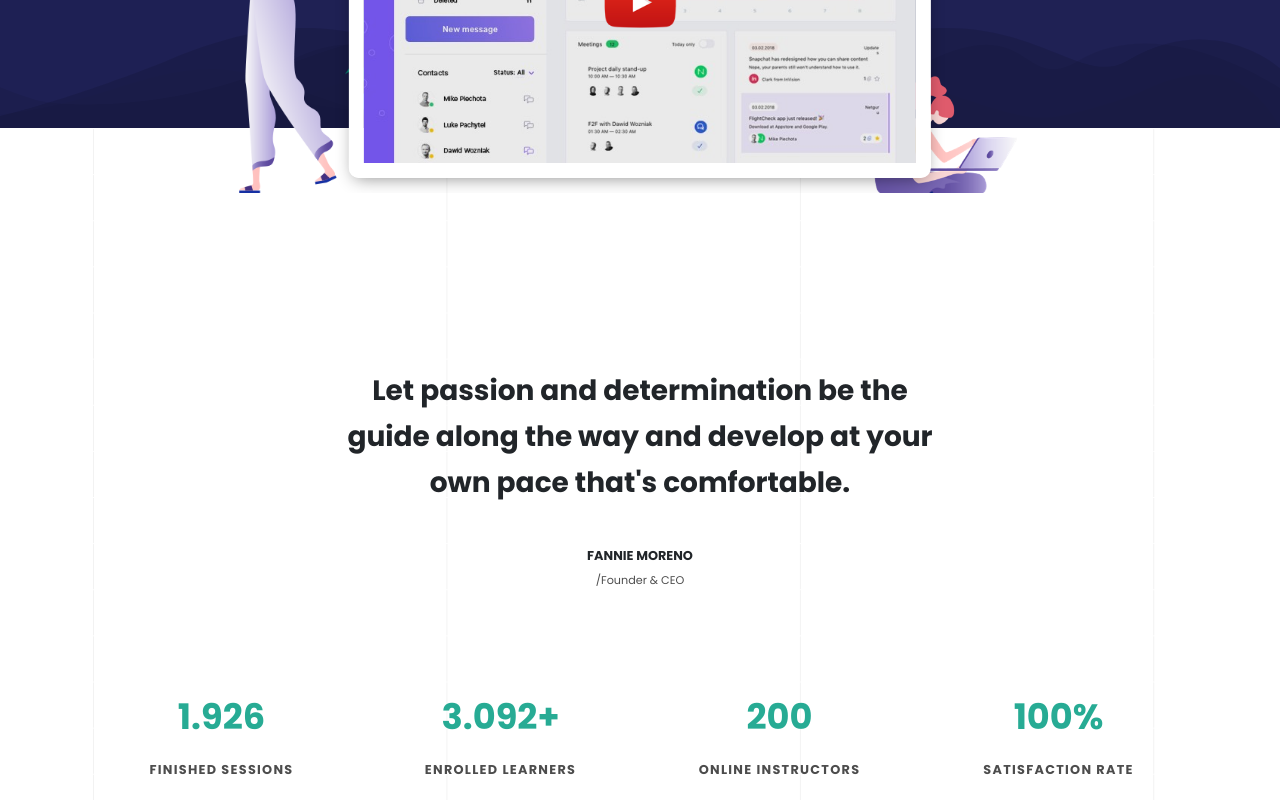
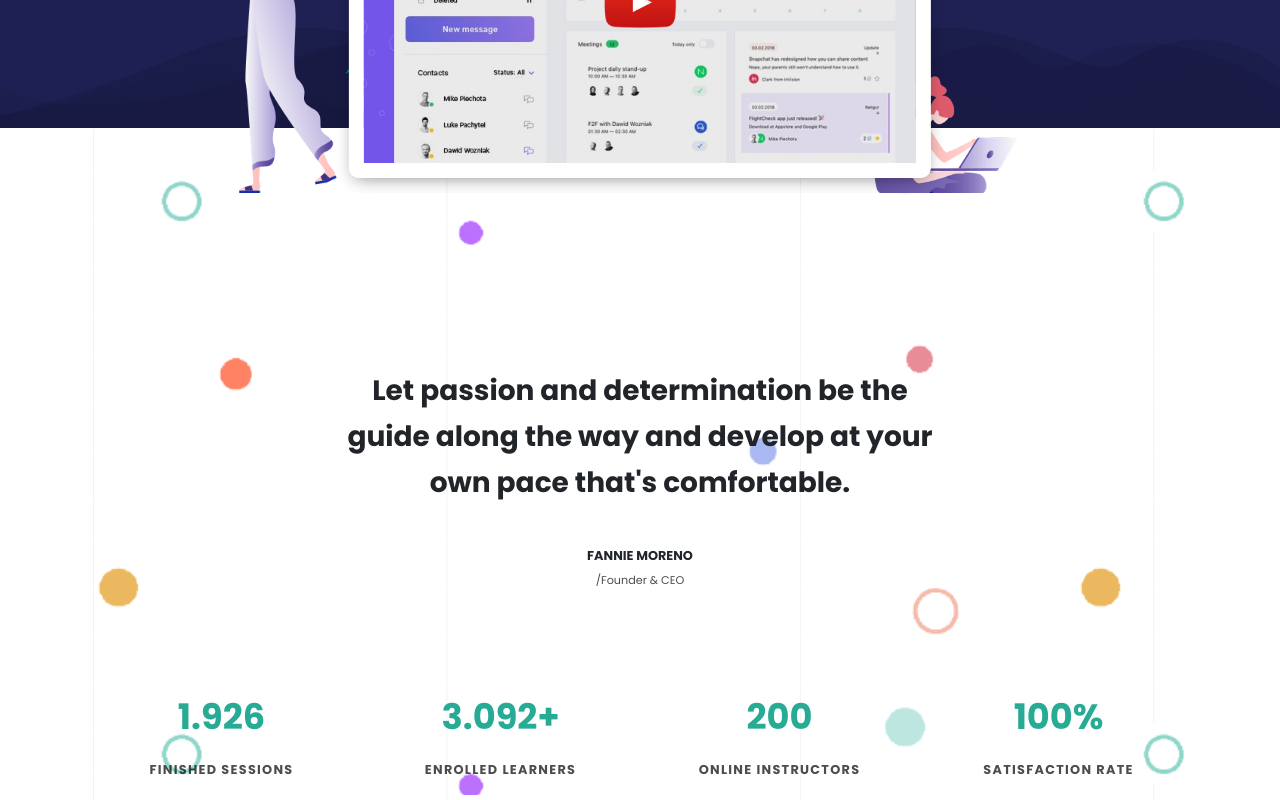
Before and after one commit to GinoGreen/proj-html-vuejs, a Vue app: page / in a window 1280 px wide. Shown: the part 580-1380 px from the top of the page. Built offline with nearby package versions, Linux system fonts and the light colour scheme.

Commit message:
project finished

```diff
--- a/src/components/Articles.vue
+++ b/src/components/Articles.vue
@@ -1,11 +1,13 @@
 <template>
    <section>
 
+      <!-- titolo -->
       <div class="title text-center">
          <span class="text-uppercase upper-subtitle">enjoy reading on maxcoach</span>
          <h2 class="title-section">Latest on <span class="evidence">Our Blogs</span></h2>
       </div>
 
+      <!-- articoli blog -->
       <div class="container">
          <div class="row articles">
             <div
--- a/src/components/GetStarted.vue
+++ b/src/components/GetStarted.vue
@@ -1,5 +1,6 @@
 <template>
    <section>
+      <img src="../assets/img/background-balls.png" alt="">
 
       <div class="title text-center">
          <h4 class="fw-bold">Start today for getting <span class="evidence">Online Certification</span></h4>
@@ -25,6 +26,15 @@ export default {
 
    section {
       padding: 100px 0;
+      position: relative;
+      img {
+         width: 60%;
+         position: absolute;
+         bottom: 0;
+         left: 50%;
+         transform: translateX(-50%);
+         z-index: -1;
+      }
 
       .title {
 
--- a/src/components/Service.vue
+++ b/src/components/Service.vue
@@ -2,6 +2,7 @@
    <section class="service">
       <div class="container">
 
+         <div class="background-balls">
             <div class="title container">
                <h3 class="fw-bold">Let passion and determination be the guide along the way and develop at your own pace that's comfortable.</h3>
                <p class="text-uppercase">fannie moreno</p>
@@ -17,6 +18,7 @@
                   >
                      <p class="object-count">{{ object.count }}</p>
                      <p class="object-type text-uppercase">{{ object.type }}</p>
+                  </div>
                </div>
             </div>
          </div>
@@ -84,10 +86,13 @@ export default {
 @import '../assets/style/mixins.scss';
 
    section.service {
-
       & > .container {
          background-image: url('../assets/img/background-pattern-grid-line.png');
          background-size: 31%;
+
+         .background-balls {
+            background-image: url('../assets/img/background-balls.png');
+            background-size: 88%;
 
             .title {
                max-width: 700px;
@@ -120,6 +125,7 @@ export default {
                   font-weight: bold;
                   font-size: .8rem;
                   letter-spacing: 0.1em;
+               }
             }
          }
 
```
Also changed, not shown: src/assets/img/background-balls.png (added). Lines whose indentation alone changed are shown as unchanged.
